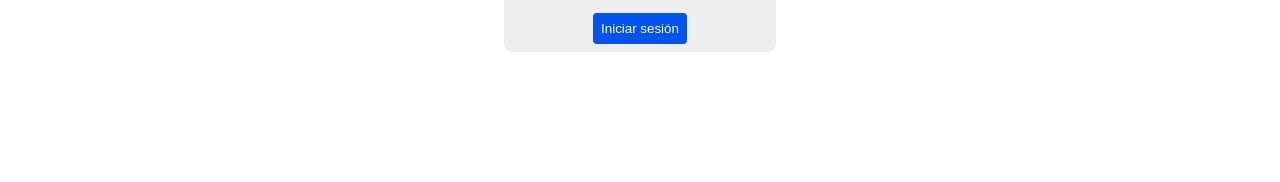
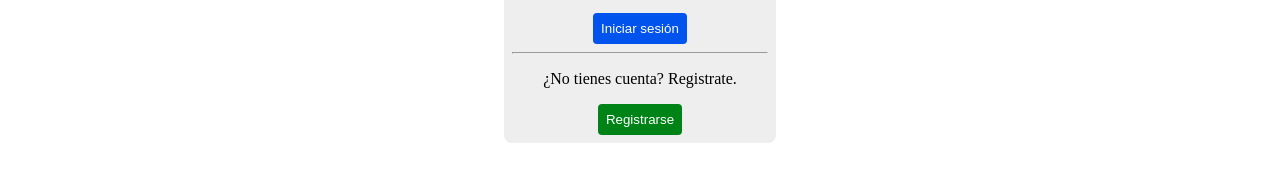
Before and after one commit to Chegor-collab/SWMG, a plain HTML site: page Login Interface/index.html in a window 1280 px wide. Shown: the part 262-444 px from the top of the page. Drawn offline with Linux system fonts and the light colour scheme.

Commit message:
Add RegisterButton

```diff
--- a/Login Interface/index.html
+++ b/Login Interface/index.html
@@ -11,7 +11,7 @@
 <body>
 
     <header>
-        <h1 id="titulo">Sistema de Mensajeria Web BECERRO</h1>
+        <h1 id="titleMSWB">Sistema de Mensajeria Web BECERRO</h1>
     </header>
 
 <!--Login Interface-->
@@ -30,9 +30,16 @@
             </span>
         </div>
 
-        <div id="loginButton">
+        <div class="loReButtons">
             <button class="button">Iniciar sesión</button>
         </div>
+
+        <hr>
+        <div class="loReButtons">
+            <p>¿No tienes cuenta? Registrate.</p>
+            <button class="button1">Registrarse</button>
+        </div>
+
     </form>
 
 </body>
--- a/Login Interface/style.css
+++ b/Login Interface/style.css
@@ -2,7 +2,7 @@ body{
     margin: 0;
 }
 
-#titulo{
+#titleMSWB{
     text-align: center;
     color: white;
     background-color: rgb(0, 41, 116);
@@ -19,7 +19,7 @@ body{
     width: 16rem;
     }
 
-/*Inicio de sesión*/
+/*Subtitle Login*/
     #subtitle{
     margin-top: -.5rem;
     }
@@ -34,7 +34,8 @@ body{
     padding: .25rem;
     }
 
-#loginButton{
+/*Login and Register Buttons*/
+    .loReButtons{
     text-align: center;
     }
 
@@ -45,3 +46,11 @@ body{
     background-color: rgb(0, 83, 236);
     padding: .5rem;
     }
+
+    .button1{
+    border-radius: .25rem;
+    border: 0;
+    color: white;
+    background-color: rgb(0, 131, 22);
+    padding: .5rem;
+    }
```
Lines whose indentation alone changed are shown as unchanged.
